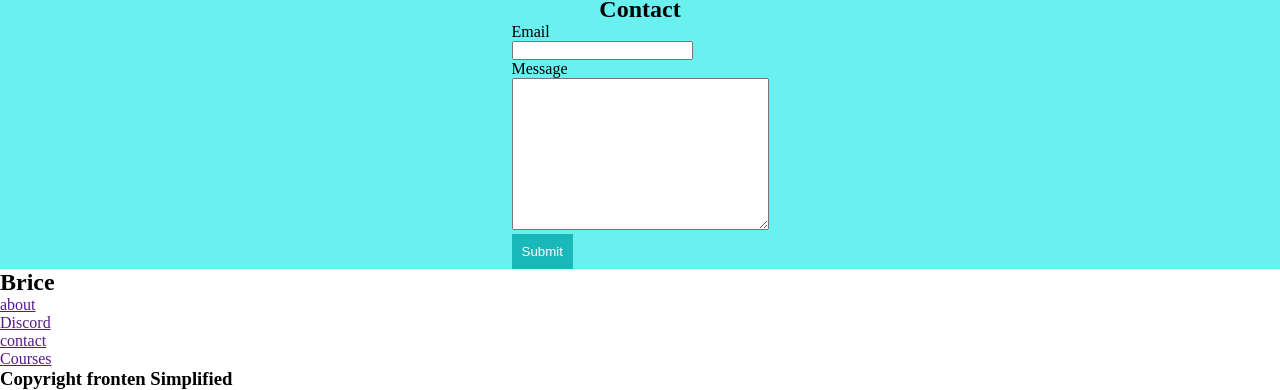
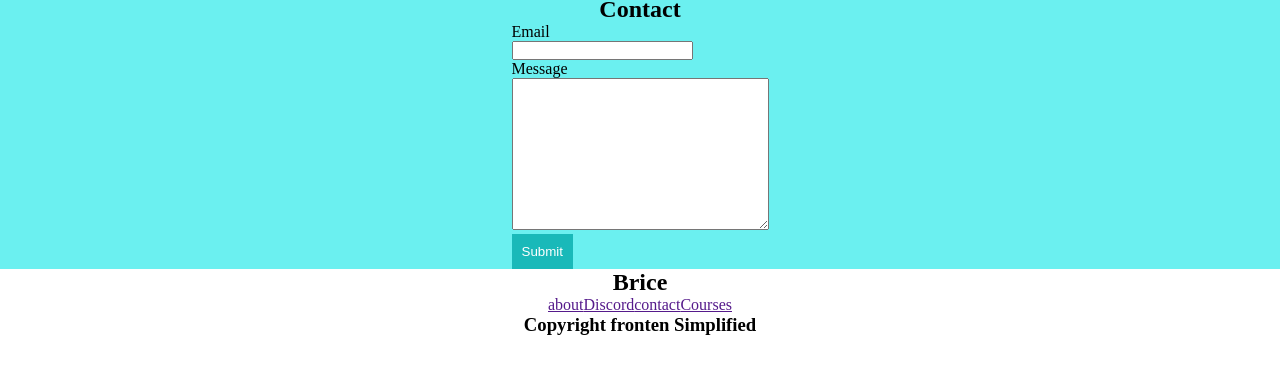
Before and after one commit to aganyo360/hellow-world, a plain HTML site: page projects/html/index.html in a window 1280 px wide. Shown: the part 1369-1759 px from the top of the page. After the commit the page ends 1705 px from the top, so only its background shows below. Drawn offline with Linux system fonts and the light colour scheme.

Commit message:
footer section updated

```diff
--- a/projects/assests/styles/style.css
+++ b/projects/assests/styles/style.css
@@ -11,9 +11,7 @@
   align-items: center;
   background-color: rgb(107, 240, 240);
 }
-.logo {
-  width: 50%;
-}
+
 nav {
   width: 50%;
 }
@@ -40,7 +38,8 @@ p {
   margin-bottom: 20px;
 }
 
-.introduction button, .btn {
+.introduction button,
+.btn {
   color: white;
   background-color: rgb(25, 185, 185);
   border: 0 solid rgb(23, 170, 170);
@@ -85,6 +84,13 @@ p {
   align-items: center;
   background-color: rgb(107, 240, 240);
 }
-.btn{
-  width: auto;
+footer {
+  display: flex;
+  flex-direction: column;
+  align-items: center;
 }
+.footer-wrapper ul {
+  display: flex;
+  list-style: none;
+  justify-content: space-around
+}
--- a/projects/html/index.html
+++ b/projects/html/index.html
@@ -87,12 +87,15 @@
     </section>
     <footer>
       <h2 class="logo">Brice</h2>
+
+      <div class="footer-wrapper">
         <ul>
           <li><a href="">about</a></li>
           <li><a href="">Discord</a></li>
           <li><a href="">contact</a></li>
           <li><a href="">Courses</a></li>
         </ul>
+      </div>
       <h3>Copyright fronten Simplified</h3>
     </footer>
   </body>
```
Lines whose indentation alone changed are shown as unchanged.
